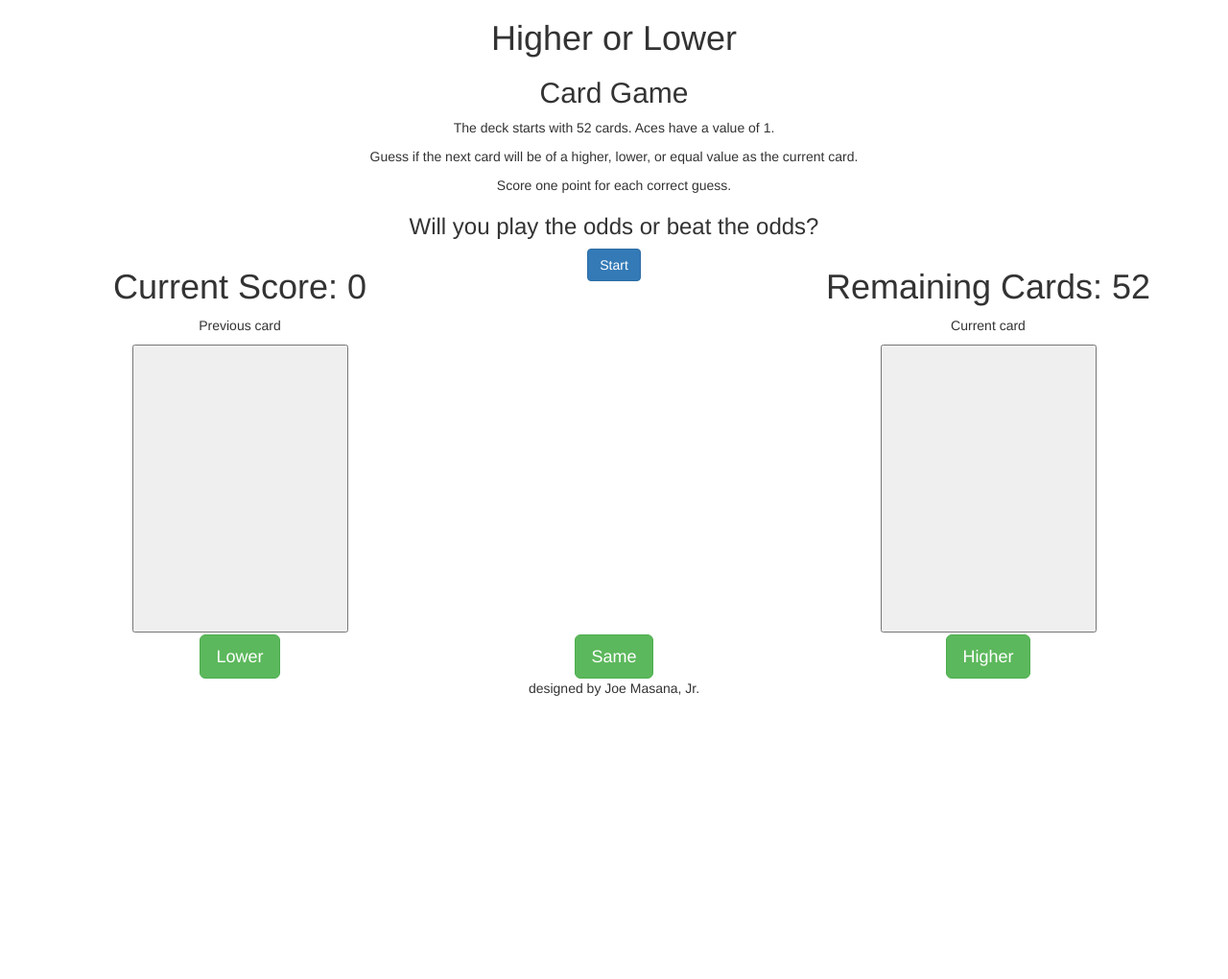
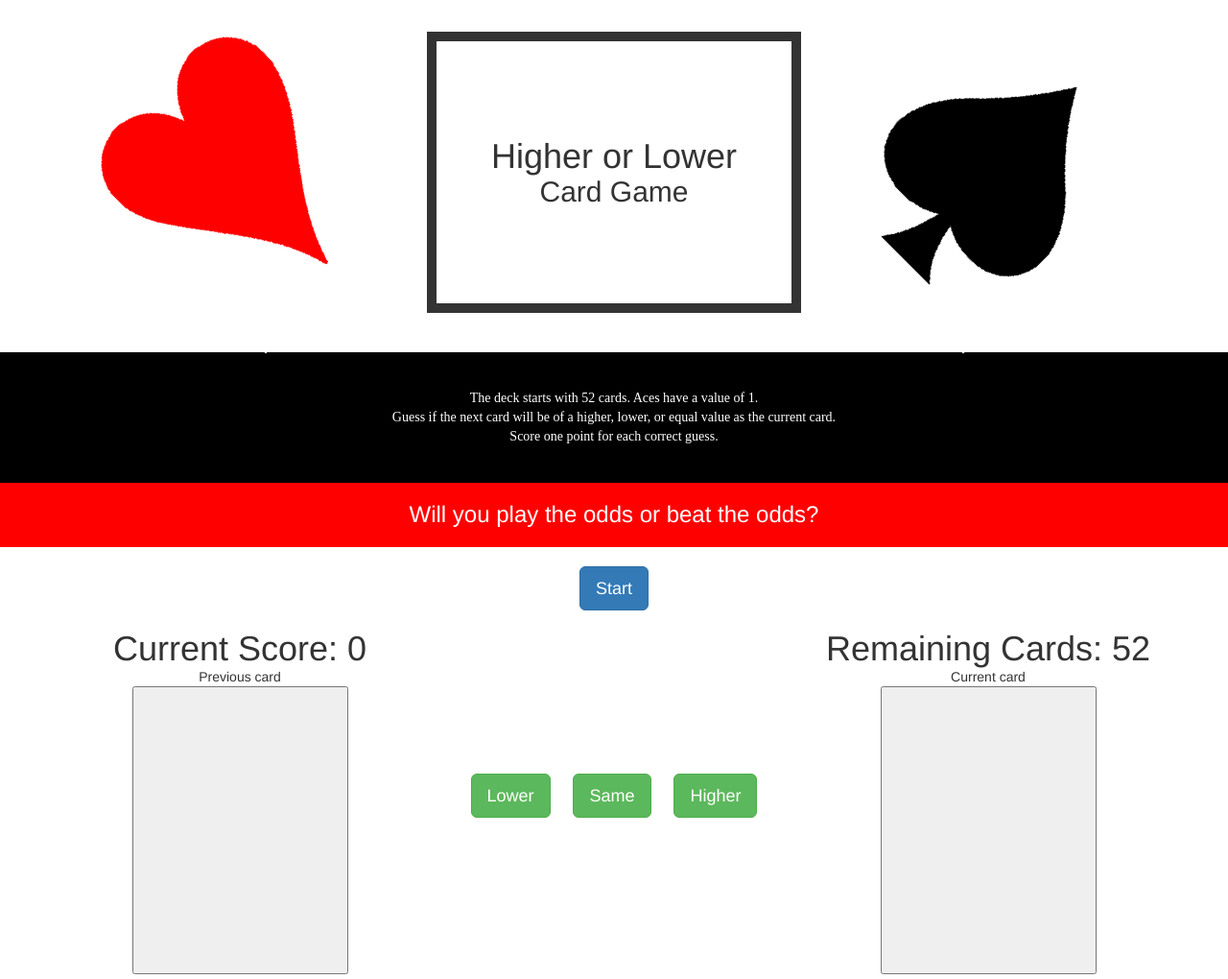
Before and after one commit to joe-masana/higher-lower, a plain HTML site: page index.html in a window 1280 px wide. Shown: the top 1020 px of the page at 96% size. Before the commit the page ends 800 px from the top, so only its background shows below. Drawn offline with nearby package versions, Linux system fonts and the light colour scheme.

Commit message:
Update styling

```diff
--- a/index.html
+++ b/index.html
@@ -11,18 +11,36 @@
     <body>
 
         <div class="title">
-            <h1>Higher or Lower</h1>
-            <h2>Card Game</h2>
+            <div class="container">
+                <div class="row">
+                    <div class="col-md-4">
+                        <img src="images/Heart.png" alt="club suit" class="heart">
+                    </div>
+                    <div class="col-md-4 name">
+                        <h1>Higher or Lower</h1>
+                        <h2>Card Game</h2>
+                    </div>
+                    <div class="col-md-4">
+                        <img src="images/Spade.png" alt="club spade" class="spade">
+                    </div>
+                </div>
+            </div>
         </div>
 
         <div class="instructions">
             <p>The deck starts with 52 cards. Aces have a value of 1.</p>
             <p>Guess if the next card will be of a higher, lower, or equal value as the current card.</p>
             <p>Score one point for each correct guess.</p>
+        </div>
+
+        <div class="blurb">
             <h3>Will you play the odds or beat the odds?</h3>
         </div>
 
         <div class="game">
+            <div class="container">
+                <button class="btn btn-primary btn-lg start">Start</button>
+            </div>
             <div class="container cards">
                 <div class="row">
                     <div class="col-lg-4">
@@ -30,27 +48,16 @@
                         <p>Previous card</p>
                         <button class="card previous" tabindex="-1"></button>
                     </div>
-                    <div class="col-lg-4">
-                        <button class="btn btn-primary start">Start</button>
+                    <div class="col-lg-4 buttons">
+                        <button class="btn btn-success btn-lg lower">Lower</button>
+                        <button class="btn btn-success btn-lg same">Same</button>
+                        <button class="btn btn-success btn-lg higher">Higher</button>
                         <h3 class="hidden final"></h3>
                     </div>
                     <div class="col-lg-4">
                         <h1 class="remaining">Remaining Cards: 52</h1>
                         <p>Current card</p>
                         <button class="card current" tabindex="-1"></button>
-                    </div>
-                </div>
-            </div>
-            <div class="container buttons">
-                <div class="row">
-                    <div class="col-lg-4">
-                        <button class="btn btn-success btn-lg lower">Lower</button>
-                    </div>
-                    <div class="col-lg-4">
-                        <button class="btn btn-success btn-lg same">Same</button>
-                    </div>
-                    <div class="col-lg-4">
-                        <button class="btn btn-success btn-lg higher">Higher</button>
                     </div>
                 </div>
             </div>
--- a/styles.css
+++ b/styles.css
@@ -2,9 +2,56 @@ body {
     text-align: center;
 }
 
+h1, h2, h3, p {
+    margin: 0;
+}
+
+.title {
+    margin: 0;
+    padding: 2.6% 0;
+}
+
+.name {
+    border: 1rem solid;
+    padding: 100px 0;
+}
+
+.heart {
+    transform: rotate(-45deg);
+}
+
+.spade {
+    transform: rotate(45deg);
+}
+
+.instructions {
+    background-color: black;
+    color: white;
+    font-family: serif;
+    padding: 3% 0;
+}
+
+.blurb {
+    background-color: red;
+    color: white;
+    padding: 20px 0;
+}
+
+.game {
+    margin: 20px 0 40px;
+}
+
+.start {
+    margin-bottom: 20px;
+}
+
+.btn-success {
+    margin: 150px 10px 20px;
+}
+
 .card {
     color: white;
-    font-size: 3rem;
+    font-size: 5rem;
     height: 300px;
     pointer-events: none;
     text-align: center;
@@ -14,6 +61,17 @@ body {
 
 .final {
     color: red;
+}
+
+.play {
+    padding: 4%;
+}
+
+.footer {
+    background-color: red;
+    color: white;
+    font-size: 2rem;
+    padding: 2% 0;
 }
 
 .Club {
```
Also changed, not shown: images/Diamond.png.
